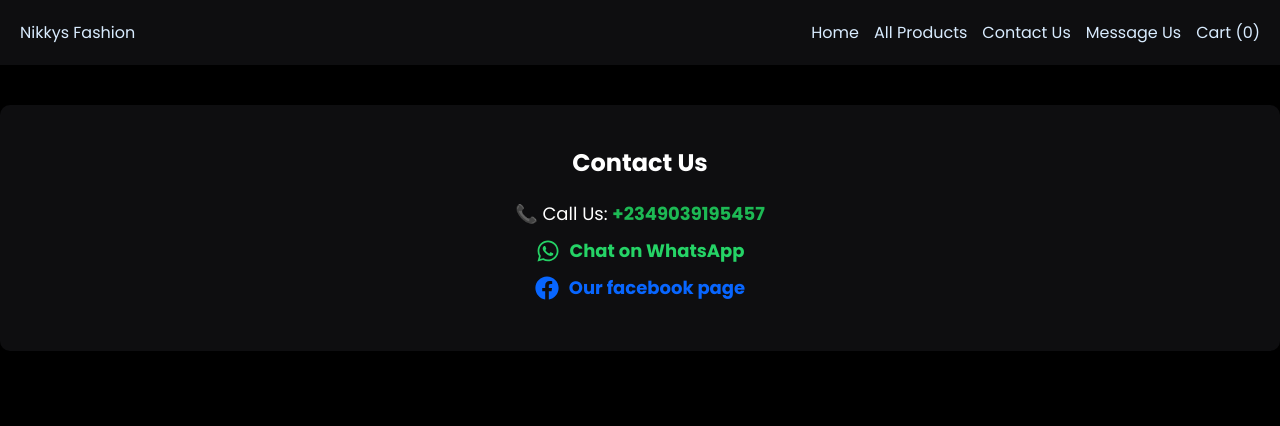
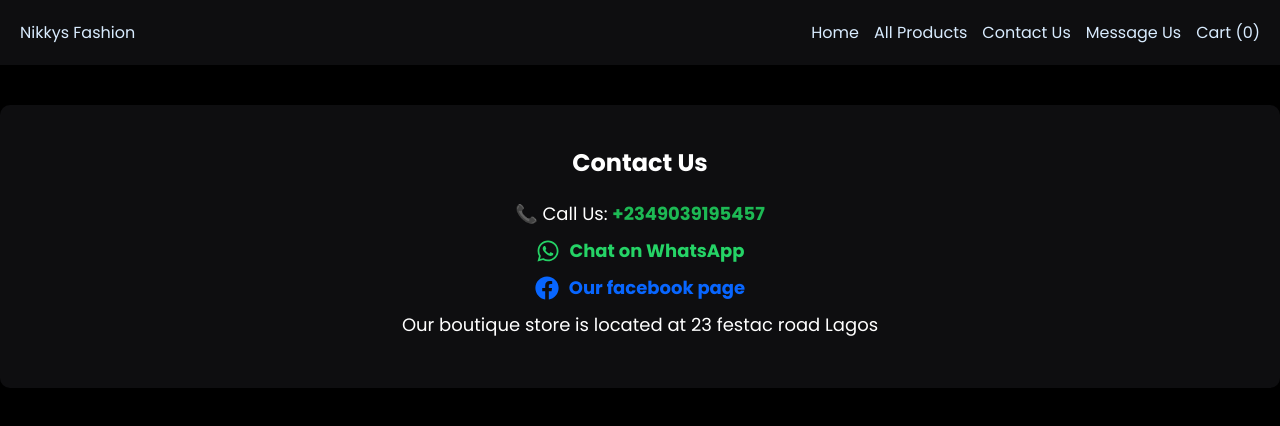
Before and after one commit to LordCartel007/nikkys-fashion, a Next.js app: page /contact in a window 1280 px wide. Shown: the top 426 px of the page. Built offline with nearby package versions, Linux system fonts and the light colour scheme; a web font is replaced by a local one.

Commit message:
added store address in contact

```diff
--- a/pages/contact.js
+++ b/pages/contact.js
@@ -85,6 +85,9 @@
               <FaFacebook size={24} /> Our facebook page
             </FacebookLink>
           </ContactItem>
+          <ContactItem>
+            Our boutique store is located at 23 festac road Lagos
+          </ContactItem>
         </Center>
       </ContactWrapper>
     </>
```
